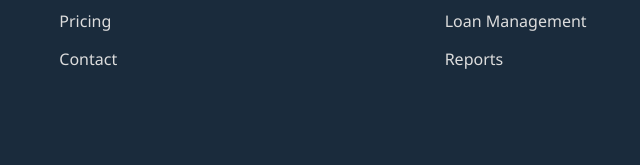
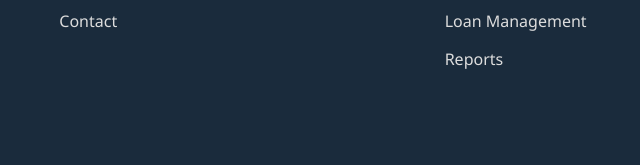
Before and after one commit to Kavya06587/FinTrack, a plain HTML site: page pages/blog.html in a window 1280 px wide. Shown: the part 2629-2794 px from the top of the page, 408-1048 px from the left. Drawn offline with nearby package versions, Linux system fonts and the light colour scheme.

Commit message:
committed

```diff
--- a/pages/blog.html
+++ b/pages/blog.html
@@ -105,7 +105,6 @@
             <li><a href="../index.html">Home</a></li>
             <li><a href="#">Features</a></li>
             <li><a href="blog.html">Blog</a></li>
-            <li><a href="#">Pricing</a></li>
             <li><a href="#">Contact</a></li>
           </ul>
         </div>
```
